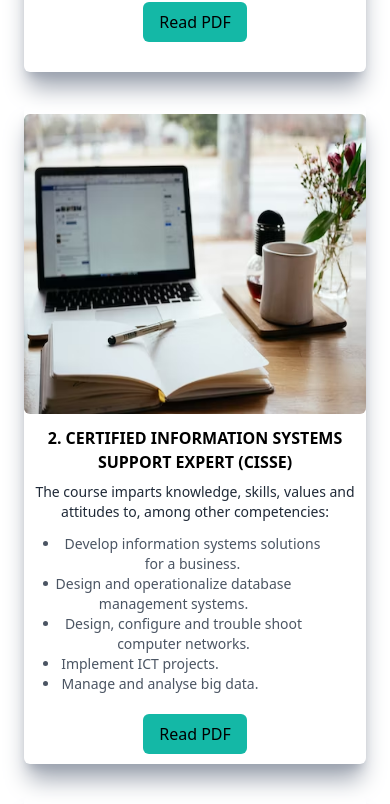
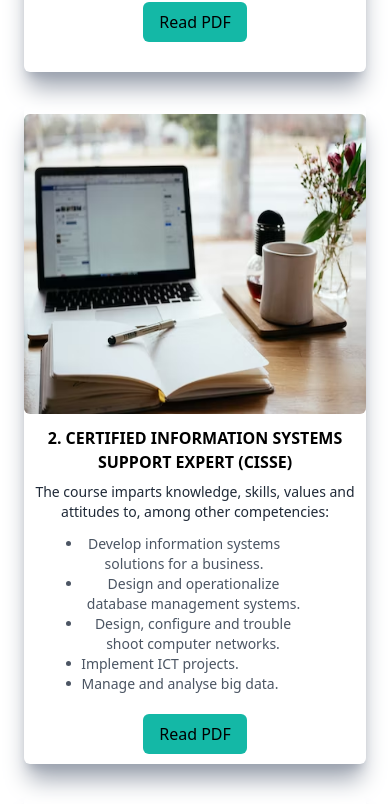
Before and after one commit to Farhern/Skillsdepth.ltd, a React (Create React App) app: page /courses in a window 390 px wide. Shown: the part 1152-1956 px from the top of the page. Built offline with nearby package versions, Linux system fonts and the light colour scheme.

Commit message:
added contact us page

```diff
--- a/src/components/Container/Copyright.jsx
+++ b/src/components/Container/Copyright.jsx
@@ -6,7 +6,7 @@ const Copyright = () => {
       <span className="flex items-center">
         SKILLSEDGE &copy; {new Date().getFullYear()}.
         <span className="ml-2 font-normal">
-          Project from Kamsos. All Rights Reserved.
+          Project from Skillsedge. All Rights Reserved.
         </span>
       </span>
     </footer>
--- a/src/components/Container/Footer.jsx
+++ b/src/components/Container/Footer.jsx
@@ -13,7 +13,7 @@ import {
 
 const Footer = () => {
   return (
-        <div className='w-full h-[80vh] md:h-[350px] bg-teal-500'>
+        <div className='w-full h-[80vh] md:h-[350px] bg-teal-500' id='contact'>
           <div  className='max-w-[1100px] mx-auto pt-7 md:flex items-center justify-between'>
 
             <div className=''>
--- a/src/components/Container/Home.jsx
+++ b/src/components/Container/Home.jsx
@@ -20,13 +20,15 @@ const Home = () => {
             professionals.
             </p>
             <div className='mt-6'>
+              <a href="/home#about us">
               <button className="px-6 py-3 font-bold text-white bg-teal-500 rounded-lg mr-4 text-sm">Learn More</button>
+              </a>
             </div>
           </div>
           <div  className='md:w-[60%] mt-5'>
             <img
               className='rounded-sm md:ml-10'
-              src={home} alt=""
+              src={home} alt="/"
             />
           </div>
         </div>
--- a/src/components/Navbar/Navbar.jsx
+++ b/src/components/Navbar/Navbar.jsx
@@ -49,9 +49,11 @@ import { Outlet } from 'react-router-dom';
                      return <NavLink key={navLink.id} {...navLink} />;
                  })}
              </div>
-             <button className="py-2 px-4 font-bold text-sm border border-solid rounded-lg border-gray">
+             <a href="/courses">
+             <button className="py-2 px-4 font-bold text-sm border border-solid hover:bg-teal-500 duration-100 rounded-lg border-gray">
                 Courses
              </button>
+             </a>
              {toggle && (
              <motion.div
                initial={{ x: -500, opacity: 0 }}
--- a/src/components/Pages/Courses.jsx
+++ b/src/components/Pages/Courses.jsx
@@ -68,37 +68,37 @@ const Courses = () => {
             <p className='text-sm mb-3 text-gray-800'>
                 The course imparts knowledge, skills, values and attitudes to, among other competencies:
             </p>
-            <ul className='max-w-[270px] sm:max-w-[450px] mx-auto list-disc'>
+            <ul className='max-w-[225px] sm:max-w-[450px] mx-auto list-disc'>
                 <li>
-                    <p className='list-disc -ml-[5px] sm:-ml-[90px]'>
+                    <p className='list-disc -ml-[22px] sm:-ml-[90px]'>
                     Develop information systems solutions for a business.
                     </p>
                 </li>
             </ul>
-            <ul className='max-w-[270px] sm:max-w-[450px] mx-auto list-disc'>
+            <ul className='max-w-[225px] sm:max-w-[450px] mx-auto list-disc'>
                 <li>
-                    <p className='list-disc -ml-[43px] sm:-ml-[60px]'>
+                    <p className='list-disc -ml-[3px] sm:-ml-[60px]'>
                     Design and operationalize database management systems.
                     </p>
                 </li>
             </ul>
-            <ul className='max-w-[270px] sm:max-w-[450px] mx-auto list-disc'>
+            <ul className='max-w-[225px] sm:max-w-[450px] mx-auto list-disc'>
                 <li>
-                    <p className='list-disc -ml-[23px] sm:-ml-[70px]'>
+                    <p className='list-disc -ml-[4px] sm:-ml-[70px]'>
                     Design, configure and trouble shoot computer networks.
                     </p>
                 </li>
             </ul>
-            <ul className='max-w-[270px] sm:max-w-[450px] mx-auto list-disc'>
+            <ul className='max-w-[225px] sm:max-w-[450px] mx-auto list-disc'>
                 <li>
-                    <p className='list-disc -ml-[110px] sm:-ml-[275px]'>
+                    <p className='list-disc -ml-[70px] sm:-ml-[275px]'>
                        Implement ICT projects.
                     </p>
                 </li>
             </ul>
-            <ul className='max-w-[270px] sm:max-w-[450px] mx-auto list-disc'>
+            <ul className='max-w-[225px] sm:max-w-[450px] mx-auto list-disc'>
                 <li>
-                    <p className='list-disc -ml-[70px] sm:-ml-[240px]'>
+                    <p className='list-disc -ml-[30px] sm:-ml-[240px]'>
                     Manage and analyse big data.
                     </p>
                 </li>
@@ -153,44 +153,44 @@ const Courses = () => {
             <p className='text-sm mb-3 text-gray-800'>
                 The course imparts knowledge, skills, values and attitudes to, among other competencies:
             </p>
-            <ul className='max-w-[330px] sm:max-w-[450px] mx-auto list-disc'>
+            <ul className='max-w-[220px] sm:max-w-[450px] mx-auto list-disc'>
                 <li>
                     <p className='list-disc -ml-[px]'>
                     practice and promote principles of good governances within public and private entities.
                     </p>
                 </li>
             </ul>
-            <ul className='max-w-[330px] sm:max-w-[450px] mx-auto list-disc'>
+            <ul className='max-w-[220px] sm:max-w-[450px] mx-auto list-disc'>
                 <li>
                     <p className='list-disc sm:-ml-[px]'>
                     Implement and comply with legal, regulatory and ethical requirements in practice.
                     </p>
                 </li>
             </ul>
-            <ul className='max-w-[330px] sm:max-w-[450px] mx-auto list-disc'>
+            <ul className='max-w-[220px] sm:max-w-[450px] mx-auto list-disc'>
                 <li>
-                    <p className='list-disc -ml-[17px] sm:-ml-[90px]'>
+                    <p className='list-disc -ml-[35px] sm:-ml-[90px]'>
                     Ensures proper conduct and management of meetings.
                     </p>
                 </li>
             </ul>
-            <ul className='max-w-[330px] sm:max-w-[450px] mx-auto list-disc'>
+            <ul className='max-w-[220px] sm:max-w-[450px] mx-auto list-disc'>
                 <li>
-                    <p className='list-disc sm:-ml-[5px]'>
+                    <p className='list-disc -ml-[8px] sm:-ml-[5px]'>
                     Undertake consultancy and advisory services in corporate secretarial and related practices.
                     </p>
                 </li>
             </ul>
-            <ul className='max-w-[330px] sm:max-w-[450px] mx-auto list-disc'>
+            <ul className='max-w-[220px] sm:max-w-[450px] mx-auto list-disc'>
                 <li>
                     <p className='list-disc sm:-ml-[250px]'>
                     Manage boardroom dynamics.
                     </p>
                 </li>
             </ul>
-            <ul className='max-w-[330px] sm:max-w-[450px] mx-auto list-disc'>
+            <ul className='max-w-[220px] sm:max-w-[450px] mx-auto list-disc'>
                 <li>
-                    <p className='list-disc sm:-ml-[155px]'>
+                    <p className='list-disc -ml-[20px] sm:-ml-[155px]'>
                     Undertake governance and compliance audit.
                     </p>
                 </li>
--- a/src/components/Pages/OtherCourses.jsx
+++ b/src/components/Pages/OtherCourses.jsx
@@ -1,5 +1,5 @@
 import React from 'react';
-import Footer from '../Container/Footer';
+import Copyright from '../Container/Copyright';
 
 const OtherCourses = () => {
   return (
@@ -238,7 +238,7 @@ const OtherCourses = () => {
         </ul>
       </div>
     </div>
-    <Footer />
+    <Copyright />
     </>
   )
 };
--- a/src/index.css
+++ b/src/index.css
@@ -1,4 +1,5 @@
-@import url('https://fonts.googleapis.com/css2?family=Poppins&display=swap');
+/* @import url('https://fonts.googleapis.com/css2?family=Poppins&display=swap'); */
+@import url('https://fonts.googleapis.com/css2?family=Roboto+Condensed:wght@300;500&family=Roboto:wght@900&display=swap');
 
 @tailwind base;
 @tailwind components;
```
Also changed, not shown: src/components/Container/Contact.jsx (+10 -10 lines).
